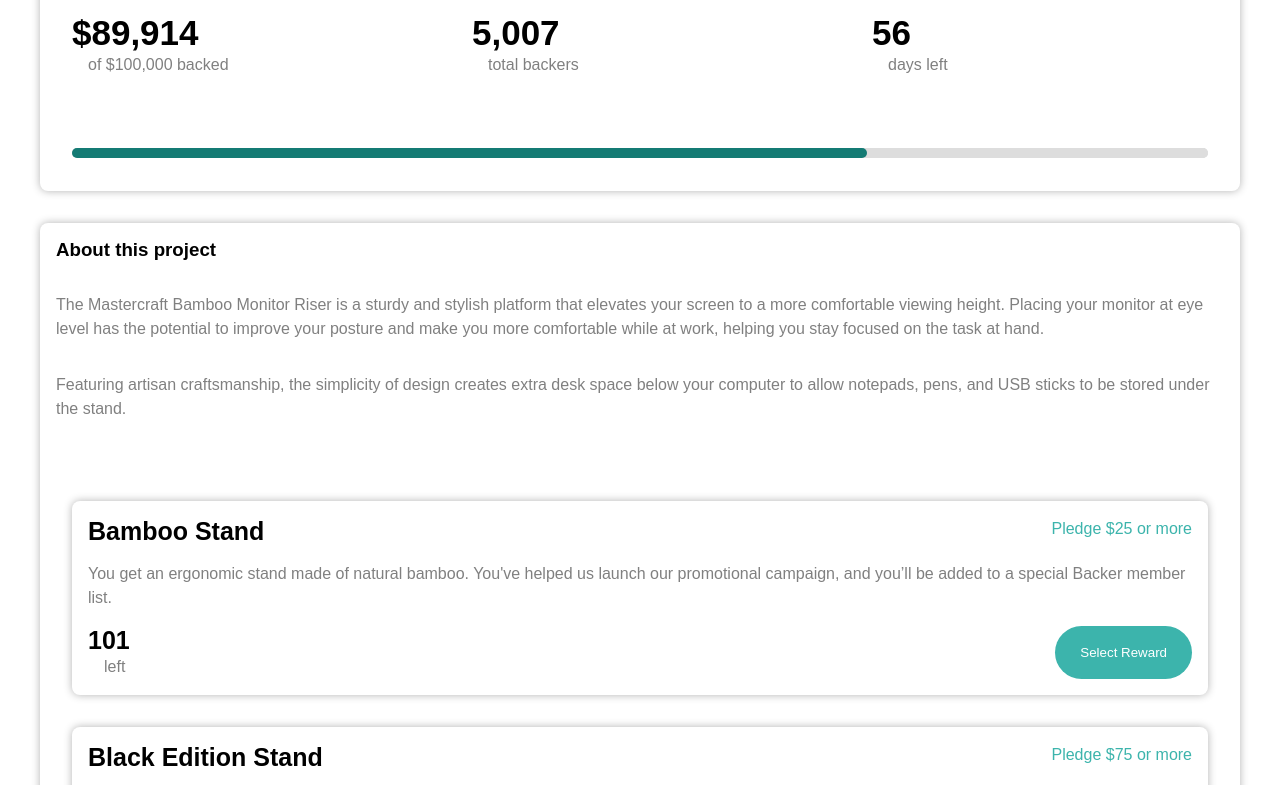
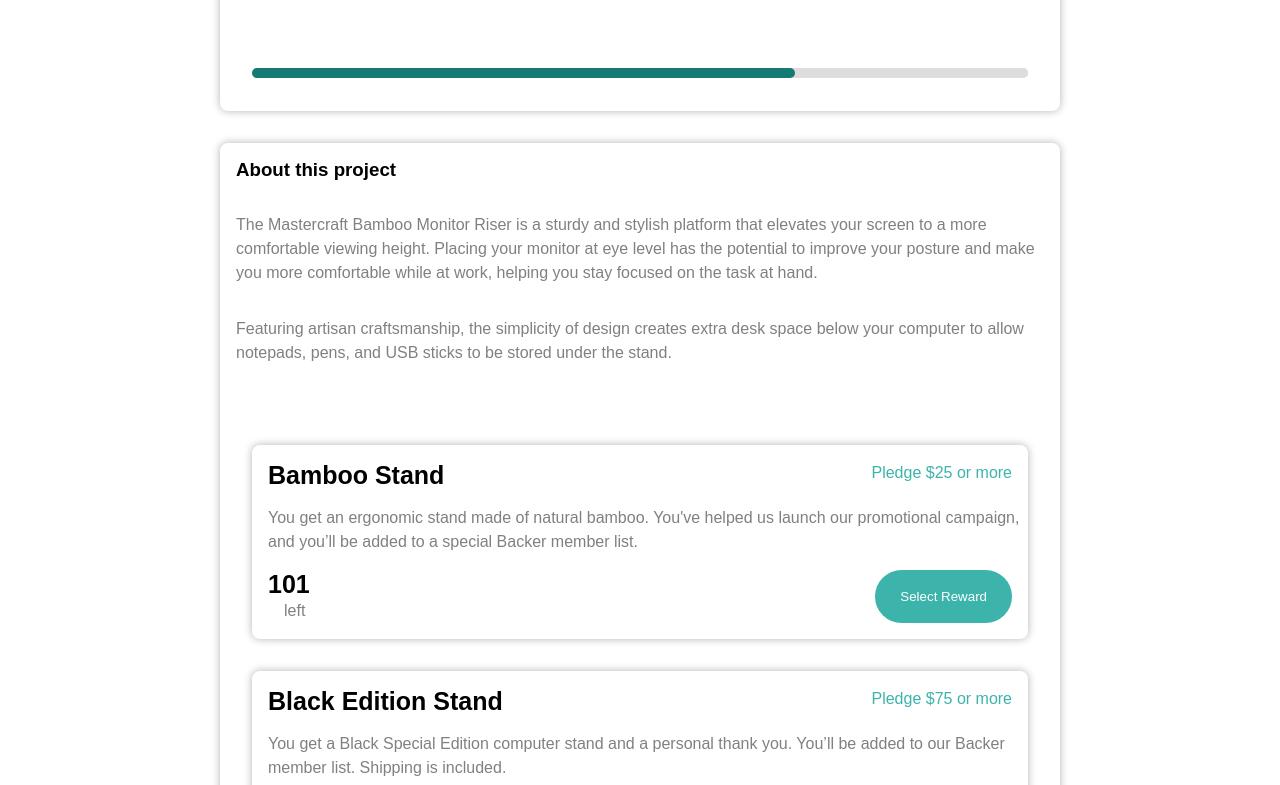
Before and after one commit to WangariNelly/CrowdFunding-Product-Page, a plain HTML site: page index.html in a window 1280 px wide. Shown: the part 758-1543 px from the top of the page. Drawn offline with Linux system fonts and the light colour scheme; a web font is replaced by a local one.

Commit message:
Updates to styling

```diff
--- a/index.css
+++ b/index.css
@@ -18,6 +18,7 @@
   .container{
        max-width: 1200px;
        width: 100%;
+       height: fit-content;
        flex-direction: column;
        z-index: 1;
        margin: auto;
@@ -81,12 +82,14 @@ hr{
 }
 
 .page1{
-     width: 100%;
-     margin-top:20rem;
+     width: 70%;
+     margin: auto;
+     margin-top:15rem;
+     justify-content: center;
     /* box-shadow: 0 0 1em rgb(0 0 0 / .3); */
     border-radius: 1rem;
     font-size: 16px;
-    /* margin-left: 35rem; */
+    /* margin-left: 13rem; */
 }
 
 .Intro{
@@ -600,6 +603,4 @@ hr{
     width: 80%;
   }
 
-
-
 }
```
